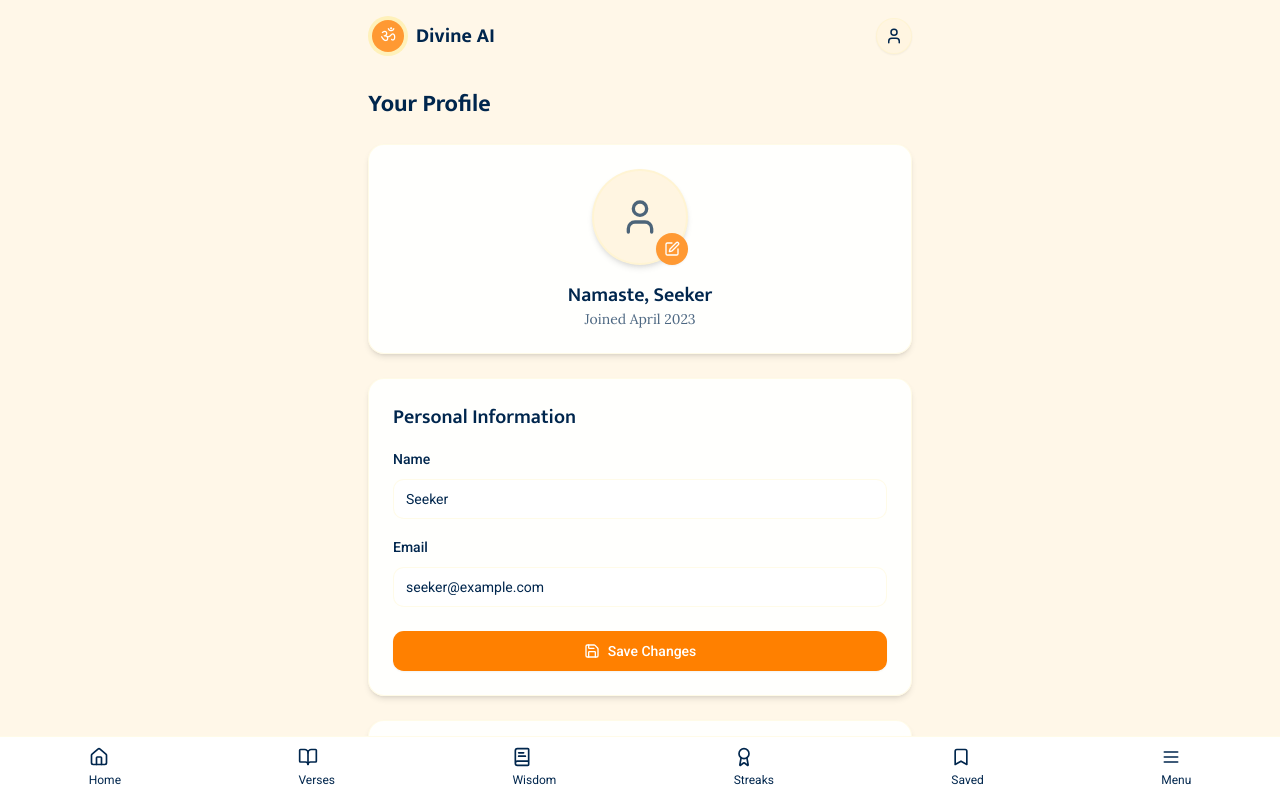
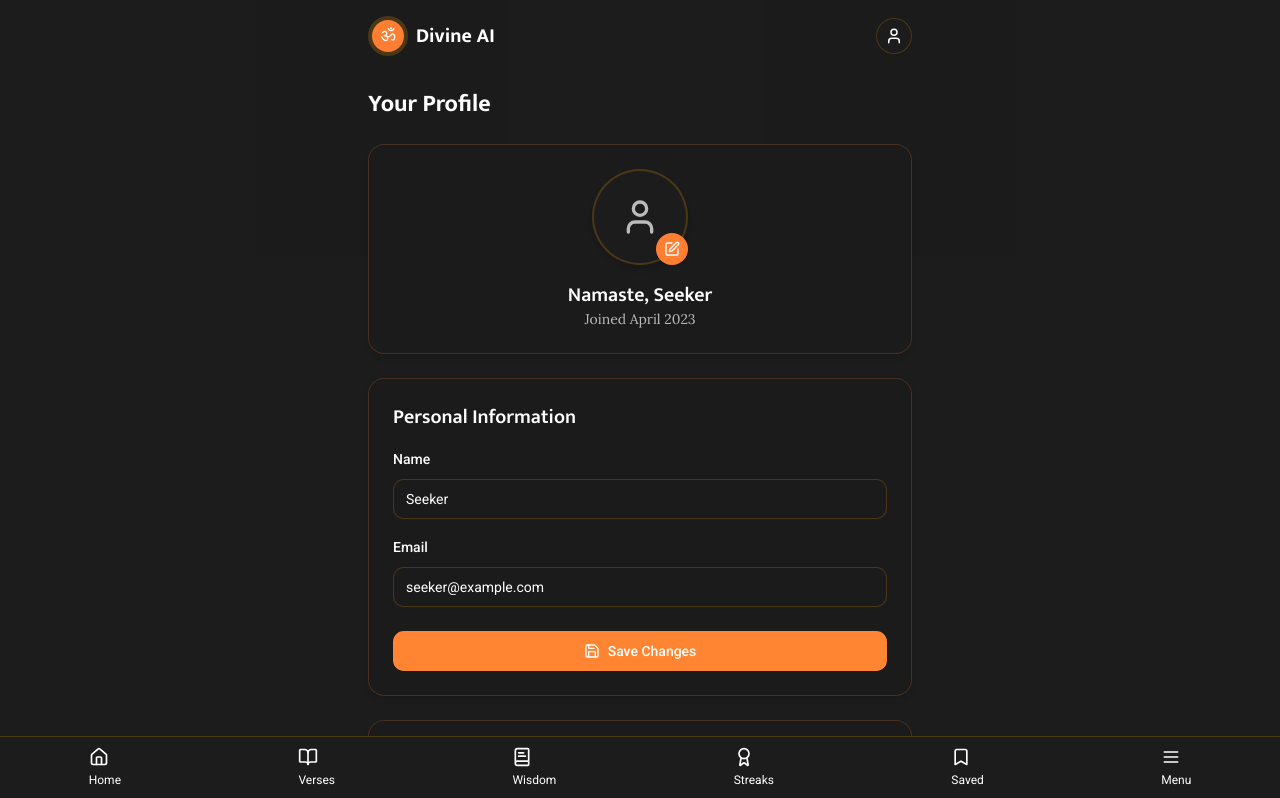
Before and after one commit to its-me-ojas/divine-ai-frontend, a React (Vite) app: page /profile in a window 1280 px wide. Shown: the top 798 px of the page. Built offline with nearby package versions, Linux system fonts and the light colour scheme.

Commit message:
feat: Implement dark mode theme
Implement a dark mode theme with dark grey background and orange accent color for a serene, spiritual look.

```diff
--- a/src/App.tsx
+++ b/src/App.tsx
@@ -5,6 +5,7 @@ import { TooltipProvider } from "@/components/ui/tooltip";
 import { QueryClient, QueryClientProvider } from "@tanstack/react-query";
 import { BrowserRouter, Routes, Route } from "react-router-dom";
 import { HelmetProvider } from "react-helmet-async";
+import { useEffect } from "react";
 import Index from "./pages/Index";
 import VersesPage from "./pages/VersesPage";
 import StreaksPage from "./pages/StreaksPage";
@@ -16,7 +17,13 @@ import WisdomArticlePage from "./pages/WisdomArticlePage";
 
 const queryClient = new QueryClient();
 
-const App = () => (
+const App = () => {
+  // Add dark mode class to the body element
+  useEffect(() => {
+    document.documentElement.classList.add('dark');
+  }, []);
+
+  return (
     <HelmetProvider>
       <QueryClientProvider client={queryClient}>
         <TooltipProvider>
@@ -38,5 +45,6 @@ const App = () => (
       </QueryClientProvider>
     </HelmetProvider>
   );
+};
 
 export default App;
--- a/src/index.css
+++ b/src/index.css
@@ -50,42 +50,42 @@
   }
 
   .dark {
-    --background: 210 60% 10%;
-    --foreground: 39 100% 95%;
+    --background: 0 0% 11%; /* #1c1c1c dark grey */
+    --foreground: 0 0% 94%; /* #f0f0f0 off-white */
 
-    --card: 210 60% 12%;
-    --card-foreground: 39 100% 95%;
+    --card: 0 0% 7%; /* #121212 darker card bg */
+    --card-foreground: 0 0% 94%; /* #f0f0f0 off-white */
 
-    --popover: 210 60% 12%;
-    --popover-foreground: 39 100% 95%;
+    --popover: 0 0% 7%; /* #121212 darker popover bg */
+    --popover-foreground: 0 0% 94%; /* #f0f0f0 off-white */
 
-    --primary: 30 100% 50%;
-    --primary-foreground: 0 0% 100%;
+    --primary: 24 100% 60%; /* #FF7F32 warm orange */
+    --primary-foreground: 0 0% 100%; /* white text on orange */
 
-    --secondary: 210 25% 18%;
-    --secondary-foreground: 39 100% 95%;
+    --secondary: 0 0% 15%; /* #262626 dark grey for secondary */
+    --secondary-foreground: 0 0% 94%; /* #f0f0f0 off-white */
 
-    --muted: 210 25% 18%;
-    --muted-foreground: 215 20% 65%;
+    --muted: 0 0% 15%; /* #262626 muted dark grey */
+    --muted-foreground: 0 0% 82%; /* #d1d1d1 darker text */
 
-    --accent: 45 100% 50%;
-    --accent-foreground: 210 60% 16%;
+    --accent: 33 100% 50%; /* #FFA500 orange accent */
+    --accent-foreground: 0 0% 7%; /* #121212 dark text on accent */
 
-    --destructive: 0 63% 31%;
-    --destructive-foreground: 210 40% 98%;
+    --destructive: 0 63% 31%; /* darker red for destructive */
+    --destructive-foreground: 210 40% 98%; /* light text on destructive */
 
-    --border: 210 25% 18%;
-    --input: 210 25% 18%;
-    --ring: 30 100% 50%;
+    --border: 0 0% 20%; /* #333333 dark border */
+    --input: 0 0% 20%; /* #333333 dark input bg */
+    --ring: 24 100% 60%; /* #FF7F32 warm orange ring */
 
-    --sidebar-background: 210 60% 10%;
-    --sidebar-foreground: 240 5% 96%;
-    --sidebar-primary: 30 100% 50%;
-    --sidebar-primary-foreground: 0 0% 100%;
-    --sidebar-accent: 240 4% 16%;
-    --sidebar-accent-foreground: 240 5% 96%;
-    --sidebar-border: 240 4% 16%;
-    --sidebar-ring: 217 91% 60%;
+    --sidebar-background: 0 0% 11%; /* #1c1c1c dark grey */
+    --sidebar-foreground: 0 0% 94%; /* #f0f0f0 off-white */
+    --sidebar-primary: 24 100% 60%; /* #FF7F32 warm orange */
+    --sidebar-primary-foreground: 0 0% 100%; /* white */
+    --sidebar-accent: 0 0% 15%; /* #262626 sidebar accent */
+    --sidebar-accent-foreground: 0 0% 94%; /* #f0f0f0 off-white */
+    --sidebar-border: 0 0% 15%; /* #262626 sidebar border */
+    --sidebar-ring: 24 100% 60%; /* #FF7F32 warm orange ring */
   }
 }
 
@@ -109,7 +109,7 @@
 
 @layer components {
   .divine-card {
-    @apply bg-white/90 dark:bg-divine-blue/40 rounded-2xl shadow-md border border-divine-lightGold/30 dark:border-divine-gold/20 backdrop-blur-sm p-6;
+    @apply bg-white/90 dark:bg-divine-blue/90 rounded-2xl shadow-md border border-divine-lightGold/30 dark:border-divine-saffron/20 backdrop-blur-sm p-6;
   }
 
   .divine-button {
@@ -117,7 +117,7 @@
   }
 
   .divine-button-secondary {
-    @apply bg-divine-cream hover:bg-divine-cream/90 dark:bg-divine-blue/60 dark:hover:bg-divine-blue/80 text-divine-blue dark:text-white font-medium rounded-full px-6 py-2.5 flex items-center justify-center gap-2 transition-all shadow-sm hover:shadow border border-divine-lightGold/50 dark:border-divine-gold/20;
+    @apply bg-divine-cream hover:bg-divine-cream/90 dark:bg-divine-blue/80 dark:hover:bg-divine-blue/90 text-divine-blue dark:text-divine-cream font-medium rounded-full px-6 py-2.5 flex items-center justify-center gap-2 transition-all shadow-sm hover:shadow border border-divine-lightGold/50 dark:border-divine-saffron/30;
   }
 
   .nav-item {
--- a/src/pages/WisdomPage.tsx
+++ b/src/pages/WisdomPage.tsx
@@ -55,7 +55,7 @@ const WisdomPage = () => {
           className="mb-8"
         >
           <h1 className="text-3xl font-bold font-mukti text-center mt-6 mb-2">Divine Wisdom</h1>
-          <p className="text-divine-blue/70 dark:text-white/70 text-center mb-8 max-w-2xl mx-auto">
+          <p className="text-divine-cream/90 dark:text-divine-cream/90 text-center mb-8 max-w-2xl mx-auto">
             Ancient wisdom for modern life. Explore spiritual insights from sacred texts to find clarity, purpose, and inner peace.
           </p>
         </motion.div>
@@ -73,10 +73,10 @@ const WisdomPage = () => {
                   <CardHeader>
                     <div className="text-xs font-medium text-divine-saffron mb-2">{article.category}</div>
                     <CardTitle className="text-xl">{article.title}</CardTitle>
-                    <CardDescription>{article.shortDescription}</CardDescription>
+                    <CardDescription className="text-divine-cream/70">{article.shortDescription}</CardDescription>
                   </CardHeader>
                   <CardContent>
-                    <div className="flex items-center text-xs text-muted-foreground">
+                    <div className="flex items-center text-xs text-divine-cream/60">
                       <BookOpen size={14} className="mr-1" />
                       <span>5 min read</span>
                     </div>
--- a/tailwind.config.ts
+++ b/tailwind.config.ts
@@ -65,11 +65,11 @@ export default {
 				},
 				// Divine AI custom colors
 				divine: {
-					saffron: "#FF9933",
-					blue: "#00264D",
-					gold: "#FFD700",
+					saffron: "#FF7F32", // Updated to the warmer orange as requested
+					blue: "#1c1c1c", // Dark background for dark mode
+					gold: "#FFA500", // Secondary orange for accents
 					lightGold: "#FFF0B3",
-					cream: "#FFF5E1"
+					cream: "#f0f0f0" // Light color for text in dark mode
 				}
 			},
 			borderRadius: {
```
Lines whose indentation alone changed are shown as unchanged.
